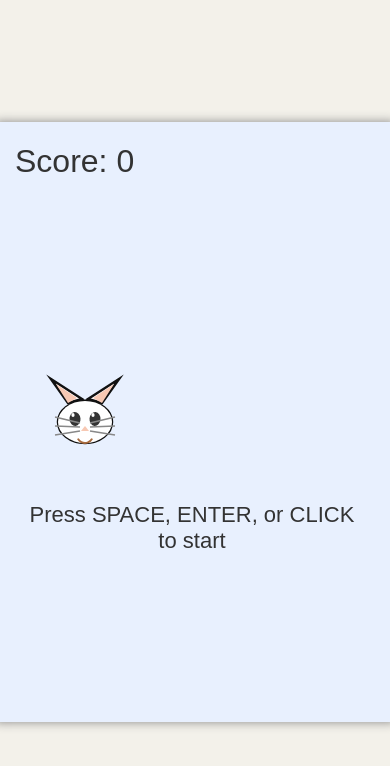
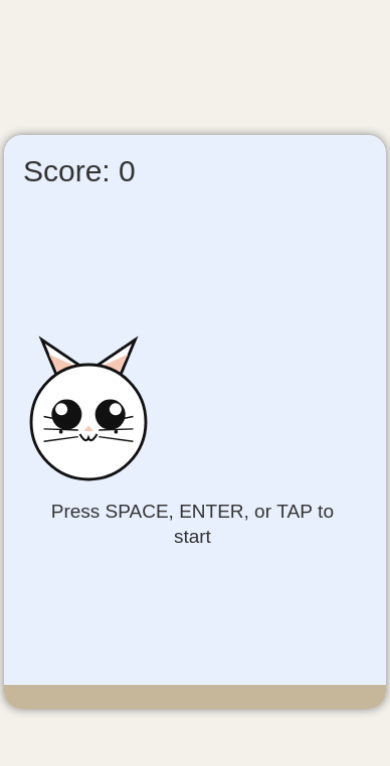
Before and after one commit to MKShots/flappy-cat, a plain HTML site: page index.html in a window 390 px wide. Drawn offline with Linux system fonts and the light colour scheme.

Commit message:
make game more playable on phones as well and make the cat cuter

```diff
--- a/game.js
+++ b/game.js
@@ -1,187 +1,244 @@
+// --- Responsive Flappy Cat Game ---
+// Cat face inspired by uploaded image ![image1](image1)
+
 const canvas = document.getElementById('gameCanvas');
 const ctx = canvas.getContext('2d');
 
-// Cat geometry
-const catX = 90;
-const catHeadRadiusX = 27; // Reduced head width
-const catHeadRadiusY = 21; // Reduced head height
-const earHeight = 22;      // Ear extends this far above the top of the head
-const catRadiusX = catHeadRadiusX; // For hitbox, width is head width
-const catRadiusY = catHeadRadiusY + earHeight; // For hitbox, height is head + ears
+// Responsive canvas settings
+let baseWidth = 400, baseHeight = 600; // Reference size for scaling
+let scale = 1;
 
-// Cat face data
-const catFaces = [
-  {
-    name: "Classic",
-    draw: (catX, catY) => {
-      // Draw ears (outer triangles)
+// --- Game variables (will be rescaled in resizeCanvas) ---
+let catX, catY, catRadius, earHeight, earWidth, eyeRadius, noseSize, mouthWidth, mouthHeight;
+let catHitboxY, catHitboxR;
+let groundY, ceilingY, broomWidth, broomGap, broomMinGap, broomBaseGap, broomSpeed, broomBaseSpeed;
+let brooms, broomTimer, broomInterval, broomBaseInterval, minBroomInterval;
+let gravity, jumpPower;
+let gameStarted, inSelectionMode, gameOver, score, catVY;
+let unlockedFaces, selectedFace;
+
+// --- Responsive scaling function ---
+function resizeCanvas() {
+  // Resize canvas to fit window, but keep aspect ratio
+  let ww = window.innerWidth, wh = window.innerHeight;
+  let targetW = Math.min(ww - 10, 500);
+  let targetH = Math.min(wh - 10, 800);
+  // Keep 2:3 aspect
+  if (targetW/targetH > 2/3) targetW = targetH * 2/3;
+  if (targetH/targetW > 1.5) targetH = targetW * 1.5;
+  canvas.width = targetW;
+  canvas.height = targetH;
+  scale = canvas.width / baseWidth;
+
+  // Rescale game variables
+  catX = Math.round(canvas.width * 0.22);
+  catRadius = Math.round(60 * scale);
+  earHeight = Math.round(38 * scale);
+  earWidth = Math.round(32 * scale);
+  catY = canvas.height / 2;
+  catHitboxY = catY;
+  catHitboxR = catRadius + earHeight * 0.75;
+
+  eyeRadius = Math.round(16 * scale);
+  noseSize = Math.round(9 * scale);
+  mouthWidth = Math.round(18 * scale);
+  mouthHeight = Math.round(13 * scale);
+
+  groundY = canvas.height - Math.round(25 * scale);
+  ceilingY = Math.round(25 * scale);
+
+  broomWidth = Math.round(48 * scale);
+  broomBaseGap = Math.round(2.1 * catHitboxR); // very wide gap
+  broomMinGap = Math.round(1.5 * catHitboxR); // minimum gap (still wide)
+  broomGap = broomBaseGap;
+
+  broomBaseSpeed = 2.2 * scale;
+  broomSpeed = broomBaseSpeed;
+
+  broomBaseInterval = Math.round(115 * scale);
+  minBroomInterval = Math.round(70 * scale);
+  broomInterval = broomBaseInterval;
+
+  gravity = 0.56 * scale;
+  jumpPower = -8 * scale;
+
+  // If brooms already exist, adjust their positions
+  if (brooms) {
+    for (let broom of brooms) {
+      broom.x = Math.round(broom.x * canvas.width / baseWidth);
+    }
+  }
+}
+
+// --- Cat drawing inspired by image ---
+function drawCatFace(x, y) {
+  // Ears
   ctx.save();
+  ctx.lineWidth = 3 * scale;
+  ctx.strokeStyle = "#111";
   ctx.fillStyle = "#fff";
-      ctx.strokeStyle = "#111";
-      ctx.lineWidth = 2.5;
-      // Left ear outer
+  // Left ear
   ctx.beginPath();
-      ctx.moveTo(catX - 17, catY - catHeadRadiusY + 2);                    // left base
-      ctx.lineTo(catX - 34, catY - catHeadRadiusY - earHeight);            // tip
-      ctx.lineTo(catX - 3, catY - catHeadRadiusY - 2);                     // right base
+  ctx.moveTo(x - catRadius * 0.55, y - catRadius * 0.8);
+  ctx.lineTo(x - catRadius * 0.55 - earWidth/2, y - catRadius * 0.8 - earHeight);
+  ctx.lineTo(x - catRadius * 0.1, y - catRadius * 0.95);
   ctx.closePath();
   ctx.fill();
   ctx.stroke();
-      // Right ear outer
+  // Left inner
+  ctx.fillStyle = "#f7c8b3";
   ctx.beginPath();
-      ctx.moveTo(catX + 17, catY - catHeadRadiusY + 2);
-      ctx.lineTo(catX + 34, catY - catHeadRadiusY - earHeight);
-      ctx.lineTo(catX + 3, catY - catHeadRadiusY - 2);
+  ctx.moveTo(x - catRadius * 0.51, y - catRadius * 0.82);
+  ctx.lineTo(x - catRadius * 0.55 - earWidth/2 + earWidth*0.23, y - catRadius * 0.8 - earHeight+earHeight*0.4);
+  ctx.lineTo(x - catRadius * 0.13, y - catRadius * 0.93);
+  ctx.closePath();
+  ctx.fill();
+  // Right ear
+  ctx.fillStyle = "#fff";
+  ctx.beginPath();
+  ctx.moveTo(x + catRadius * 0.55, y - catRadius * 0.8);
+  ctx.lineTo(x + catRadius * 0.55 + earWidth/2, y - catRadius * 0.8 - earHeight);
+  ctx.lineTo(x + catRadius * 0.1, y - catRadius * 0.95);
   ctx.closePath();
   ctx.fill();
   ctx.stroke();
-      // Ears (inner pink triangles)
+  // Right inner
   ctx.fillStyle = "#f7c8b3";
-      // Left inner
   ctx.beginPath();
-      ctx.moveTo(catX - 17, catY - catHeadRadiusY + 2);
-      ctx.lineTo(catX - 29, catY - catHeadRadiusY - earHeight + 5);
-      ctx.lineTo(catX - 8, catY - catHeadRadiusY - 3);
-      ctx.closePath();
-      ctx.fill();
-      // Right inner
-      ctx.beginPath();
-      ctx.moveTo(catX + 17, catY - catHeadRadiusY + 2);
-      ctx.lineTo(catX + 29, catY - catHeadRadiusY - earHeight + 5);
-      ctx.lineTo(catX + 8, catY - catHeadRadiusY - 3);
+  ctx.moveTo(x + catRadius * 0.51, y - catRadius * 0.82);
+  ctx.lineTo(x + catRadius * 0.55 + earWidth/2 - earWidth*0.23, y - catRadius * 0.8 - earHeight+earHeight*0.4);
+  ctx.lineTo(x + catRadius * 0.13, y - catRadius * 0.93);
   ctx.closePath();
   ctx.fill();
   ctx.restore();
 
-      // Face border
+  // Head (circle)
   ctx.save();
-      ctx.lineWidth = 2.5;
+  ctx.lineWidth = 3 * scale;
   ctx.strokeStyle = "#111";
+  ctx.fillStyle = "#fff";
   ctx.beginPath();
-      ctx.ellipse(catX, catY, catHeadRadiusX, catHeadRadiusY, 0, 0, Math.PI * 2);
+  ctx.arc(x, y, catRadius, 0, Math.PI * 2);
+  ctx.fill();
   ctx.stroke();
   ctx.restore();
 
-      // Cat face fill
-      ctx.fillStyle = '#fff';
+  // Eyes
+  ctx.save();
+  ctx.fillStyle = "#111";
+  // Left eye
   ctx.beginPath();
-      ctx.ellipse(catX, catY, catHeadRadiusX, catHeadRadiusY, 0, 0, Math.PI * 2);
+  ctx.arc(x - catRadius * 0.38, y - catRadius * 0.13, eyeRadius, eyeRadius, 0, Math.PI * 2);
+  ctx.fill();
+  // Highlight
+  ctx.fillStyle = "#fff";
+  ctx.beginPath();
+  ctx.arc(x - catRadius * 0.38 - eyeRadius*0.35, y - catRadius * 0.13 - eyeRadius*0.35, eyeRadius*0.4, eyeRadius*0.4, 0, Math.PI * 2);
   ctx.fill();
 
-      // Eyes (bigger, lower, cuter, with highlights)
-      // Left eye
-      ctx.save();
+  ctx.fillStyle = "#111";
+  // Right eye
   ctx.beginPath();
-      ctx.ellipse(catX - 10, catY - 3, 5.5, 7, -0.08, 0, Math.PI * 2);
-      ctx.fillStyle = '#333';
+  ctx.arc(x + catRadius * 0.38, y - catRadius * 0.13, eyeRadius, eyeRadius, 0, Math.PI * 2);
   ctx.fill();
-      // Highlight
-      ctx.fillStyle = '#fff';
+  ctx.fillStyle = "#fff";
   ctx.beginPath();
-      ctx.ellipse(catX - 12, catY - 7, 1.6, 2, 0, 0, Math.PI * 2);
-      ctx.fill();
-      ctx.restore();
-      // Right eye
-      ctx.save();
-      ctx.beginPath();
-      ctx.ellipse(catX + 10, catY - 3, 5.5, 7, 0.08, 0, Math.PI * 2);
-      ctx.fillStyle = '#333';
-      ctx.fill();
-      ctx.fillStyle = '#fff';
-      ctx.beginPath();
-      ctx.ellipse(catX + 8, catY - 7, 1.6, 2, 0, 0, Math.PI * 2);
+  ctx.arc(x + catRadius * 0.38 + eyeRadius*0.35, y - catRadius * 0.13 - eyeRadius*0.35, eyeRadius*0.4, eyeRadius*0.4, 0, Math.PI * 2);
   ctx.fill();
   ctx.restore();
 
-      // Nose (small pink triangle)
+  // Nose (triangle)
   ctx.save();
   ctx.fillStyle = "#f7c8b3";
   ctx.beginPath();
-      ctx.moveTo(catX, catY + 4);
-      ctx.lineTo(catX - 4, catY + 9);
-      ctx.lineTo(catX + 4, catY + 9);
+  ctx.moveTo(x, y + catRadius * 0.06);
+  ctx.lineTo(x - noseSize/2, y + catRadius * 0.16);
+  ctx.lineTo(x + noseSize/2, y + catRadius * 0.16);
   ctx.closePath();
   ctx.fill();
   ctx.restore();
 
-      // Smile (arc)
+  // Smile (gentle W)
   ctx.save();
-      ctx.strokeStyle = "#a86a3d";
-      ctx.lineWidth = 2;
+  ctx.strokeStyle = "#111";
+  ctx.lineWidth = 2.2 * scale;
   ctx.beginPath();
-      ctx.arc(catX, catY + 13, 8, Math.PI * 0.15, Math.PI * 0.85, false);
+  let smileY = y + catRadius * 0.21;
+  ctx.moveTo(x - mouthWidth/2, smileY);
+  ctx.bezierCurveTo(
+    x - mouthWidth/2 + mouthWidth*0.2, smileY + mouthHeight*0.5,
+    x - mouthWidth*0.1, smileY + mouthHeight*0.7,
+    x, smileY + mouthHeight*0.3
+  );
+  ctx.bezierCurveTo(
+    x + mouthWidth*0.1, smileY + mouthHeight*0.7,
+    x + mouthWidth/2 - mouthWidth*0.2, smileY + mouthHeight*0.5,
+    x + mouthWidth/2, smileY
+  );
   ctx.stroke();
   ctx.restore();
 
-      // Whiskers (do not affect collision)
+  // Cheek dots (freckles)
   ctx.save();
-      ctx.strokeStyle = "#888";
-      ctx.lineWidth = 1.6;
+  ctx.fillStyle = "#111";
+  let cheekY = y + catRadius*0.17;
+  ctx.beginPath();
+  ctx.arc(x - catRadius*0.48, cheekY, scale*2, 0, Math.PI*2);
+  ctx.arc(x + catRadius*0.48, cheekY, scale*2, 0, Math.PI*2);
+  ctx.fill();
+  ctx.restore();
+
+  // Whiskers
+  ctx.save();
+  ctx.strokeStyle = "#111";
+  ctx.lineWidth = 1.5 * scale;
   // Left whiskers
   for (let i = -1; i <= 1; i++) {
     ctx.beginPath();
-        ctx.moveTo(catX - 5, catY + 5 + i * 4);
-        ctx.lineTo(catX - 30, catY + 4 + i * 9);
+    ctx.moveTo(x - catRadius*0.18, y + catRadius*0.14 + i*scale*7);
+    ctx.lineTo(x - catRadius*0.78, y + catRadius*0.12 + i*scale*13);
     ctx.stroke();
   }
   // Right whiskers
   for (let i = -1; i <= 1; i++) {
     ctx.beginPath();
-        ctx.moveTo(catX + 5, catY + 5 + i * 4);
-        ctx.lineTo(catX + 30, catY + 4 + i * 9);
+    ctx.moveTo(x + catRadius*0.18, y + catRadius*0.14 + i*scale*7);
+    ctx.lineTo(x + catRadius*0.78, y + catRadius*0.12 + i*scale*13);
     ctx.stroke();
   }
   ctx.restore();
 }
-  },
-];
-let unlockedFaces = [0];
-let selectedFace = 0;
 
-let catY = canvas.height / 2;
-let catVY = 0;
-let gravity = 0.7;
-let jumpPower = -10;
-let gameStarted = false;
-let inSelectionMode = unlockedFaces.length > 1;
-
-// Obstacle properties and game difficulty
-let broomWidth = 60;
-let baseBroomGap = 320;      // Wider gap
-let minBroomGap = 190;       // Wider minimum gap
-let broomGap = baseBroomGap;
-let brooms = [];
-let broomTimer = 0;
-let baseBroomInterval = 120;
-let minBroomInterval = 70;
-let broomInterval = baseBroomInterval;
-let broomSpeed = 2.5;
-let maxBroomSpeed = 6;
-
-let gameOver = false;
-let score = 0;
-
-// --- Drawing functions ---
-
-function drawCatFace() {
-  catFaces[selectedFace].draw(catX, catY);
+// --- Collision uses circular hitbox (includes ears, not whiskers) ---
+function catHitbox() {
+  return {x: catX, y: catY - earHeight*0.5, r: catHitboxR};
+}
+function checkCollision() {
+  let hit = catHitbox();
+  for (let broom of brooms) {
+    // Check horizontal overlap
+    if (hit.x + hit.r > broom.x && hit.x - hit.r < broom.x + broomWidth) {
+      // Check vertical collision (outside gap)
+      if (
+        hit.y - hit.r < broom.gapY - broom.gap/2 ||
+        hit.y + hit.r > broom.gapY + broom.gap/2
+      ) {
+        return true;
+      }
+    }
+  }
+  // Touching the bottom = game over
+  if (catY + catRadius > groundY) return true;
+  return false;
 }
 
-function drawBrooms() {
-  ctx.fillStyle = "#c28d60";
-  for (let broom of brooms) {
-    ctx.fillRect(broom.x, 0, broomWidth, broom.gapY - broom.gap / 2);
-    ctx.fillRect(broom.x, broom.gapY + broom.gap / 2, broomWidth, canvas.height - (broom.gapY + broom.gap / 2));
-  }
-}
-
+// --- Drawing functions (score, UI, etc) ---
 function drawScore() {
   ctx.fillStyle = "#333";
-  ctx.font = "32px Arial";
+  ctx.font = `${Math.round(32 * scale)}px Arial`;
   ctx.textAlign = "left";
-  ctx.fillText(`Score: ${score}`, 20, 50);
+  ctx.fillText(`Score: ${score}`, 20 * scale, 48 * scale);
 }
-
 function wrapText(text, x, y, maxWidth, lineHeight, maxLines, font, color, align="center") {
   ctx.save();
   ctx.font = font;
@@ -208,168 +265,120 @@ function wrapText(text, x, y, maxWidth, lineHeight, maxLines, font, color, align
   }
   ctx.restore();
 }
-
 function drawSelectionMenu() {
   ctx.clearRect(0, 0, canvas.width, canvas.height);
   ctx.fillStyle = "#333";
-  ctx.font = "bold 32px Arial";
+  ctx.font = `bold ${Math.round(32*scale)}px Arial`;
   ctx.textAlign = "center";
-  ctx.fillText("Choose Your Cat Face", canvas.width / 2, 100);
-
-  for (let i = 0; i < unlockedFaces.length; i++) {
-    let x = canvas.width / 2 + (i - (unlockedFaces.length - 1) / 2) * 150;
-    let y = canvas.height / 2;
-    ctx.save();
-    ctx.globalAlpha = (i === selectedFace) ? 1.0 : 0.5;
-    catFaces[unlockedFaces[i]].draw(x, y);
-    ctx.restore();
-    if (i === selectedFace) {
-      ctx.strokeStyle = "#0074d9";
-      ctx.lineWidth = 4;
-      ctx.beginPath();
-      ctx.ellipse(x, y, catHeadRadiusX + 10, catHeadRadiusY + earHeight + 10, 0, 0, Math.PI * 2);
-      ctx.stroke();
-    }
-  }
+  ctx.fillText("Choose Your Cat Face", canvas.width / 2, 100 * scale);
+  // Only 1 face for now
+  drawCatFace(canvas.width/2, canvas.height/2);
   wrapText(
     "Use ←/→ or click to select, Enter/Space to confirm",
     canvas.width / 2,
-    canvas.height - 80,
-    canvas.width - 60,
-    28,
+    canvas.height - 80 * scale,
+    canvas.width - 60 * scale,
+    28 * scale,
     3,
-    "28px Arial",
+    `${Math.round(24*scale)}px Arial`,
     "#333"
   );
 }
+function drawBrooms() {
+  ctx.fillStyle = "#c28d60";
+  for (let broom of brooms) {
+    ctx.fillRect(broom.x, 0, broomWidth, broom.gapY - broom.gap / 2);
+    ctx.fillRect(broom.x, broom.gapY + broom.gap / 2, broomWidth, canvas.height - (broom.gapY + broom.gap / 2));
+  }
+}
+function drawGround() {
+  ctx.fillStyle = "#c6b79b";
+  ctx.fillRect(0, groundY, canvas.width, canvas.height-groundY);
+}
 
 // --- Game logic ---
-
 function resetGame() {
   catY = canvas.height / 2;
   catVY = 0;
-  broomGap = baseBroomGap;
-  broomSpeed = 2.5;
-  broomInterval = baseBroomInterval;
+  broomGap = broomBaseGap;
+  broomSpeed = broomBaseSpeed;
+  broomInterval = broomBaseInterval;
   brooms = [];
   broomTimer = 0;
   score = 0;
   gameOver = false;
   gameStarted = false;
-  inSelectionMode = unlockedFaces.length > 1;
+  inSelectionMode = false; // only one face
 }
-
 function updateBroomDifficulty() {
-  // Smoothly decrease gap and interval, smoothly increase speed with score.
   let logScore = Math.log2(1 + score);
-
-  broomGap = Math.max(baseBroomGap - (baseBroomGap - minBroomGap) * (logScore / 8), minBroomGap);
-  broomSpeed = Math.min(2.5 + (maxBroomSpeed - 2.5) * (logScore / 10), maxBroomSpeed);
-  broomInterval = Math.max(baseBroomInterval - (baseBroomInterval - minBroomInterval) * (logScore / 10), minBroomInterval);
+  broomGap = Math.max(broomBaseGap - (broomBaseGap - broomMinGap) * (logScore / 8), broomMinGap);
+  broomSpeed = Math.min(broomBaseSpeed + (maxBroomSpeed - broomBaseSpeed) * (logScore / 10), maxBroomSpeed);
+  broomInterval = Math.max(broomBaseInterval - (broomBaseInterval - minBroomInterval) * (logScore / 10), minBroomInterval);
 }
-
-function checkCollision() {
-  for (let broom of brooms) {
-    if (
-      catX + catRadiusX > broom.x && catX - catRadiusX < broom.x + broomWidth
-    ) {
-      if (
-        catY - catRadiusY < broom.gapY - broom.gap / 2 ||
-        catY + catRadiusY > broom.gapY + broom.gap / 2
-      ) {
-        return true;
-      }
-    }
-  }
-  if (catY > canvas.height - catRadiusY) {
-    return true;
-  }
-  return false;
-}
-
 function update() {
-  if (inSelectionMode) {
-    drawSelectionMenu();
-    return requestAnimationFrame(update);
-  }
-
   ctx.clearRect(0, 0, canvas.width, canvas.height);
+  drawGround();
 
   if (gameStarted && !gameOver) {
     catVY += gravity;
     catY += catVY;
-
     updateBroomDifficulty();
-
     broomTimer++;
     if (broomTimer >= broomInterval) {
       broomTimer = 0;
-      const gapY = 60 + Math.random() * (canvas.height - 120);
+      const gapY = ceilingY + broomGap/2 + Math.random() * (groundY - ceilingY - broomGap);
       brooms.push({ x: canvas.width, gapY, gap: broomGap, passed: false });
     }
     for (let broom of brooms) {
       broom.x -= broomSpeed;
     }
     brooms = brooms.filter(broom => broom.x + broomWidth > 0);
-
     for (let broom of brooms) {
-      if (!broom.passed && broom.x + broomWidth < catX - catRadiusX) {
+      if (!broom.passed && broom.x + broomWidth < catX - catHitboxR) {
         broom.passed = true;
         score++;
       }
     }
-
     drawBrooms();
-
-    if (checkCollision()) {
-      gameOver = true;
-    }
+    if (checkCollision()) gameOver = true;
   } else if (gameOver) {
     ctx.fillStyle = "#d32f2f";
-    ctx.font = "bold 34px Arial";
+    ctx.font = `bold ${Math.round(34*scale)}px Arial`;
     ctx.textAlign = "center";
-    ctx.fillText("Game Over!", canvas.width / 2, canvas.height / 2 - 32);
-
+    ctx.fillText("Game Over!", canvas.width / 2, canvas.height / 2 - 32 * scale);
     wrapText(
-      "Press SPACE, ENTER, or CLICK to restart",
+      "Press SPACE, ENTER, or TAP to restart",
       canvas.width / 2,
-      canvas.height / 2 + 20,
-      canvas.width - 60,
-      28,
+      canvas.height / 2 + 20 * scale,
+      canvas.width - 60 * scale,
+      28 * scale,
       3,
-      "24px Arial",
+      `${Math.round(22*scale)}px Arial`,
       "#d32f2f"
     );
     drawBrooms();
   }
 
-  drawCatFace();
+  drawCatFace(catX, catY);
   drawScore();
-
   if (!gameStarted && !gameOver && !inSelectionMode) {
     wrapText(
-      "Press SPACE, ENTER, or CLICK to start",
+      "Press SPACE, ENTER, or TAP to start",
       canvas.width / 2,
-      canvas.height / 2 + 100,
-      canvas.width - 60,
-      26,
+      canvas.height / 2 + 100 * scale,
+      canvas.width - 60 * scale,
+      26 * scale,
       3,
-      "22px Arial",
+      `${Math.round(20*scale)}px Arial`,
       "#333"
     );
   }
-
   requestAnimationFrame(update);
 }
 
 // --- Controls ---
-
 function triggerFlap() {
-  if (inSelectionMode) {
-    inSelectionMode = false;
-    gameStarted = false;
-    return;
-  }
   if (!gameStarted) {
     resetGame();
     gameStarted = true;
@@ -382,46 +391,42 @@ function triggerFlap() {
   }
 }
 
-function selectFace(direction) {
-  if (unlockedFaces.length <= 1) return;
-  selectedFace = (selectedFace + direction + unlockedFaces.length) % unlockedFaces.length;
-}
-
+// Keyboard
 document.addEventListener('keydown', function (e) {
-  if (inSelectionMode) {
-    if (e.code === 'ArrowLeft') selectFace(-1);
-    if (e.code === 'ArrowRight') selectFace(1);
-    if (e.code === 'Space' || e.code === 'Enter') triggerFlap();
-    return;
-  }
   if (e.code === 'Space' || e.code === 'Enter') {
+    e.preventDefault();
     triggerFlap();
   }
 });
 
+// Mouse
 canvas.addEventListener('mousedown', function (e) {
-  if (inSelectionMode) {
-    for (let i = 0; i < unlockedFaces.length; i++) {
-      let x = canvas.width / 2 + (i - (unlockedFaces.length - 1) / 2) * 150;
-      let y = canvas.height / 2;
-      let dx = e.offsetX - x;
-      let dy = e.offsetY - y;
-      if (Math.sqrt(dx * dx + dy * dy) < catHeadRadiusX + earHeight + 14) {
-        selectedFace = i;
-        triggerFlap();
-        return;
-      }
-    }
-    selectFace(1);
-  } else {
-    triggerFlap();
-  }
-});
-
-canvas.addEventListener('touchstart', function (e) {
+  e.preventDefault();
   triggerFlap();
 });
 
-// --- Start up ---
+// Touch (for mobile)
+canvas.addEventListener('touchstart', function (e) {
+  e.preventDefault();
+  triggerFlap();
+});
+
+// Prevent scrolling when touching the canvas
+canvas.addEventListener('touchmove', function(e) {
+  e.preventDefault();
+});
+
+// --- Init ---
+window.addEventListener('resize', () => {
+  resizeCanvas();
+  // Also reposition cat to center if not started
+  if (!gameStarted) catY = canvas.height/2;
+});
+function initVars() {
+  unlockedFaces = [0];
+  selectedFace = 0;
   resetGame();
+}
+initVars();
+resizeCanvas();
 update();
--- a/style.css
+++ b/style.css
@@ -1,14 +1,23 @@
 body {
-  background: #F3F1EA; /* Original off-white */
+  background: #F3F1EA;
   margin: 0;
   min-height: 100vh;
+  min-width: 100vw;
   display: flex;
   align-items: center;
   justify-content: center;
+  touch-action: none;
 }
 
 #gameCanvas {
-  background: #e8f0fe; /* Pale blue for contrast */
+  background: #e8f0fe;
   box-shadow: 0 0 10px #888;
   display: block;
+  /* Make canvas scale smaller on mobile screens */
+  max-width: 98vw;
+  max-height: 98vh;
+  width: 100%;
+  height: auto;
+  border-radius: 18px;
+  touch-action: none;
 }
```
Lines whose indentation alone changed are shown as unchanged.
